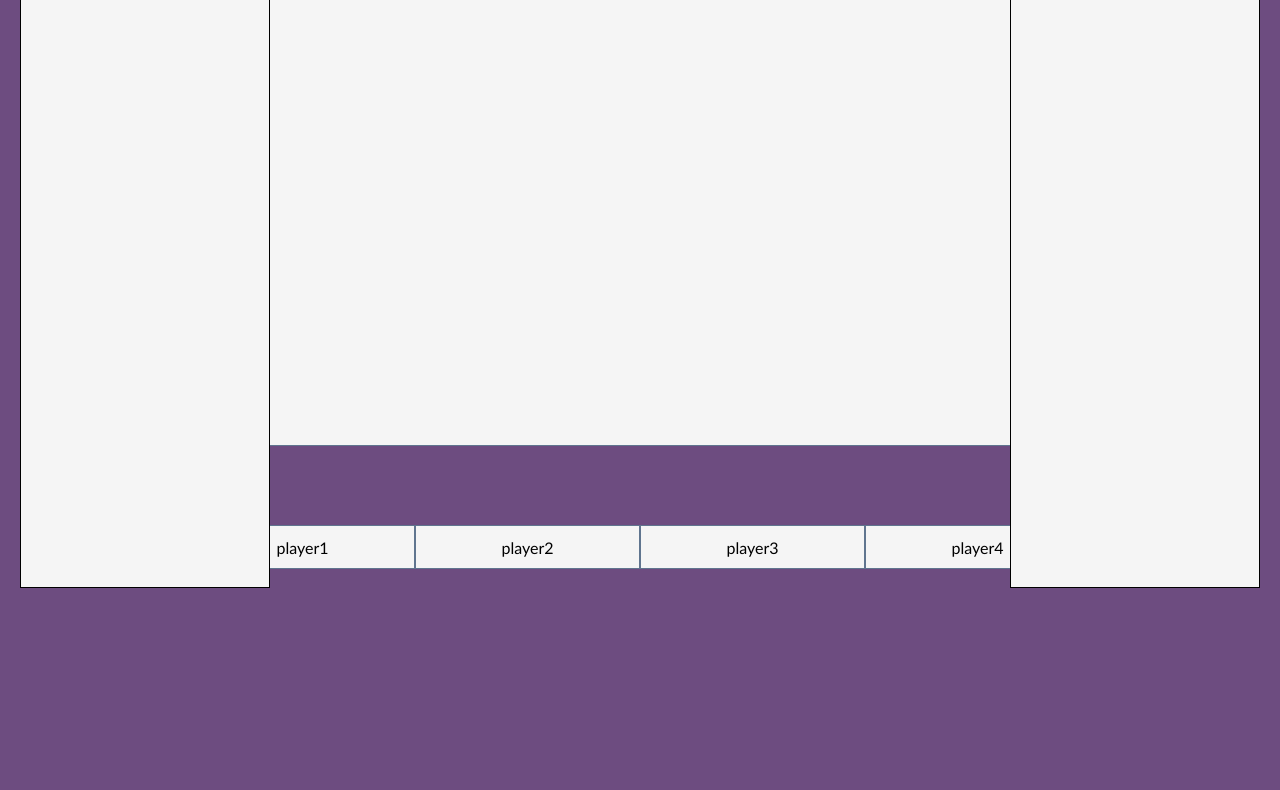
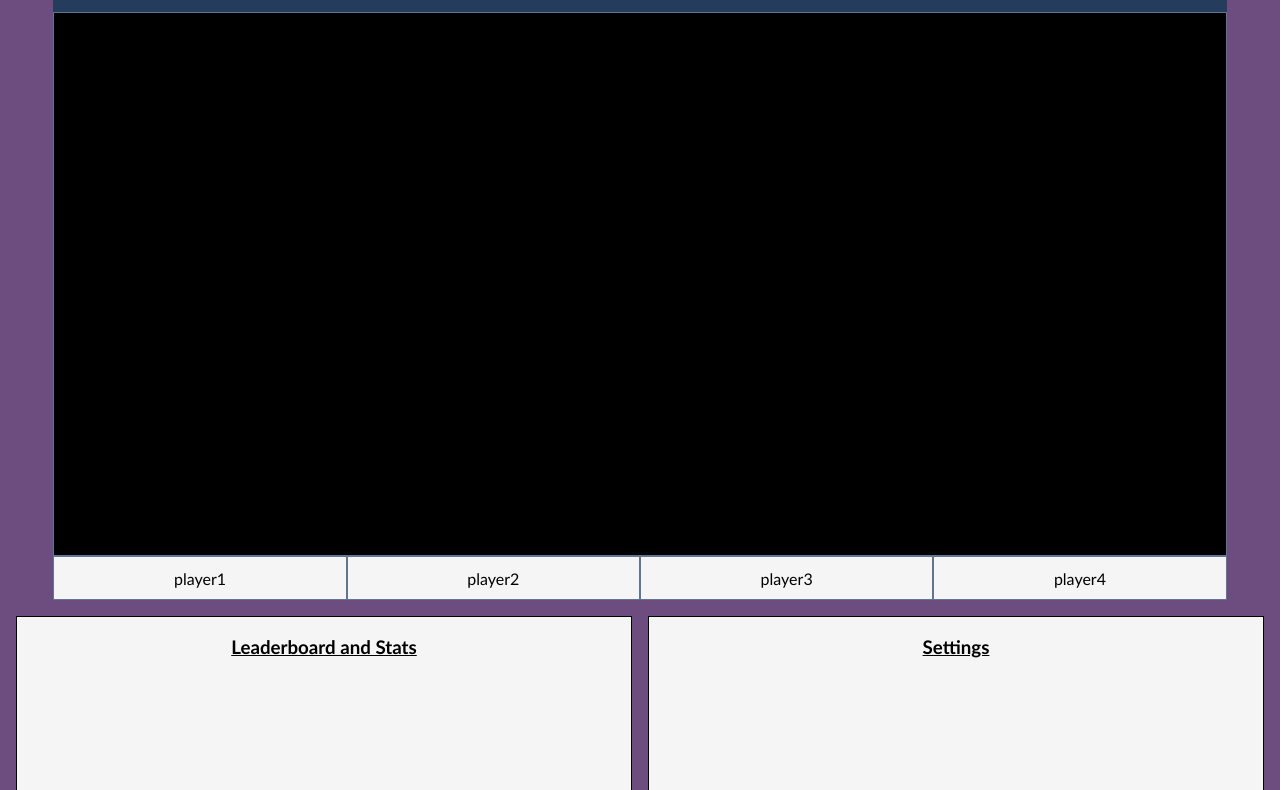
Before and after one commit to CooperMcMaster08/SODV1251-Final-Project, a plain HTML site: page index.HTML in a window 1280 px wide. Shown: the part 151-941 px from the top of the page. Before the commit the page ends 800 px from the top, so only its background shows below. Drawn offline with Linux system fonts and the light colour scheme.

Commit message:
Fixed the sidebars and initilaized the canvas
Fixed some issues with the amount of dead space on the page. - Cooper

```diff
--- a/index.HTML
+++ b/index.HTML
@@ -27,7 +27,7 @@
 
 
     <main>
-        <canvas id ="gameScreen"></canvas>
+        <canvas id ="game-display"></canvas>
     </main>
     <footer id = "player-list">
         <div class="player-info" id="player1">player1</div>
@@ -37,9 +37,7 @@
     </footer>
 
 </div>
-<!--- Quinn- Sidebars must be outside the page so they dont break the page.
-the sidebars are hard coded, so "preview page" will show them overlap
-with the main page if not opened in external browser. Open in external browser to fix.-->
+<!-- Sidebars are outside the page and flow below the game on narrower screens. -->
 
 <div id="leaderBoard">
     <h3 id="LB-header">Leaderboard and Stats</h3>
--- a/js/globalVars.js
+++ b/js/globalVars.js
@@ -1,5 +1,7 @@
-const settingsButton = document.getElementById("settings-button")
-const playButton = document.getElementById("play-button")
-const accountButton = document.getElementById("account-button")
-const statsButton = document.getElementById("statistics-button")
-const menuButtons =[playButton,accountButton,statsButton,settingsButton]
+const canvas = document.querySelector("canvas")
+const gameDisplay = document.getElementById("game-display")
+const c = canvas.getContext('2d')
+const canvasWidth = gameDisplay.width
+const canvasHeight= gameDisplay.height
+
+c.fillRect(0,0,canvasWidth,canvasHeight)
--- a/styleSheets/webStyle.css
+++ b/styleSheets/webStyle.css
@@ -11,11 +11,10 @@ body {
 }
 
 .page {
-    width: min(90%, 900px);
-    min-height: 90vh;
+    width: min(94%, 1200px);
     margin: 0 auto;
     display: grid;
-    grid-template-rows: auto minmax(400px, 1fr) auto;
+    grid-template-rows: auto auto auto;
 }
 
 #title-container {
@@ -42,8 +41,14 @@ main {
     position: relative;
     background: white;
     border: 1px solid #60758f;
-    height: 450px;
+    height: clamp(450px, 68vh, 760px);
     background-color: whitesmoke;
+}
+
+#game-display {
+    display: block;
+    width: 100%;
+    height: 100%;
 }
 div{
      user-select: none;
@@ -86,10 +91,46 @@ div{
     background-color: whitesmoke;
 }
 #LB-header{
-    padding-left: 25px;
     text-decoration: underline;
+    text-align: center;
 }
 #S-header{
-    padding-left: 80px;
     text-decoration: underline;
+    text-align: center;
 }
+
+@media (max-width: 1760px) {
+    body {
+        display: grid;
+        grid-template-columns: repeat(2, minmax(0, 1fr));
+        gap: 1rem;
+        padding: 1rem;
+    }
+
+    .page {
+        grid-column: 1 / -1;
+        width: min(94%, 1200px);
+    }
+
+    #leaderBoard,
+    #settings {
+        position: static;
+        width: 100%;
+        height: auto;
+        min-height: 200px;
+    }
+}
+
+@media (max-width: 640px) {
+    body {
+        grid-template-columns: minmax(0, 1fr);
+    }
+
+    .page {
+        width: 100%;
+    }
+
+    main {
+        height: clamp(360px, 65vh, 560px);
+    }
+}
```
